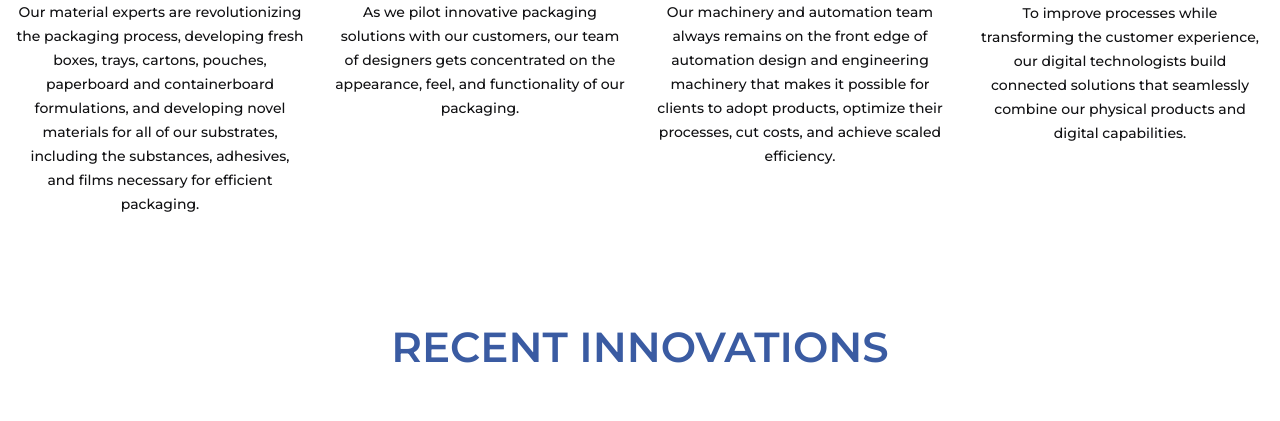
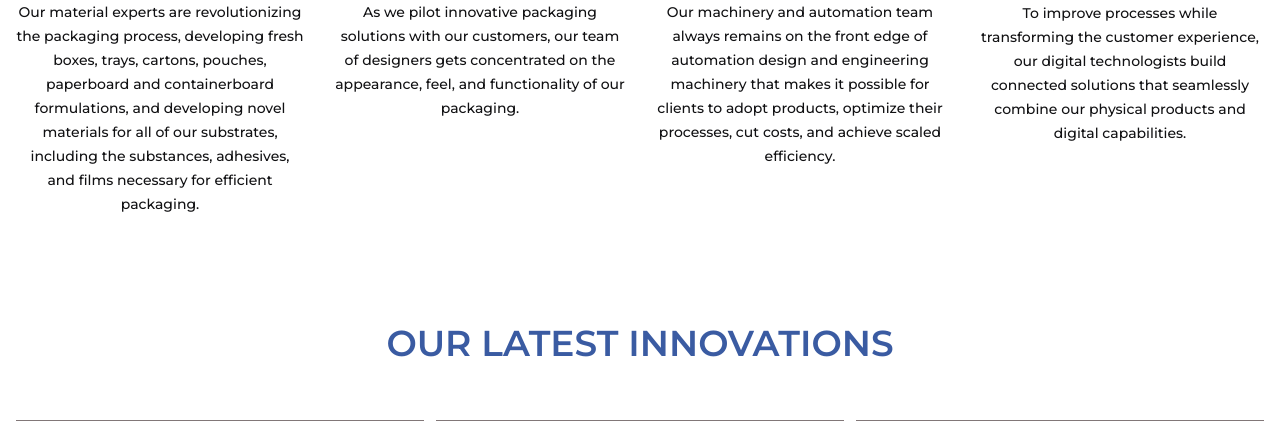
Before and after one commit to CodeCraftDeveloper/PremPackaging-php, a PHP site: page /innovation.php in a window 1280 px wide. Shown: the part 1661-2082 px from the top of the page. Run offline with PHP 8.4, Linux system fonts and the light colour scheme; some libraries are stand-ins or nearby versions; grey boxes are pictures that could not be loaded.

Commit message:
font updated

```diff
--- a/innovation.php
+++ b/innovation.php
@@ -119,7 +119,7 @@
 <div class="container">
   <div class="row">
     <div class="col-md-12">
-      <h1 class="text-center mb-5" style="font-size: 42px; color: #3A5BA2; font-weight: 600">RECENT INNOVATIONS</h1>
+      <h1 class="text-center mb-5" style="font-size: 36px; color: #3A5BA2; font-weight: 600">OUR LATEST INNOVATIONS</h1>
     </div>
   </div>
 </div>
```
